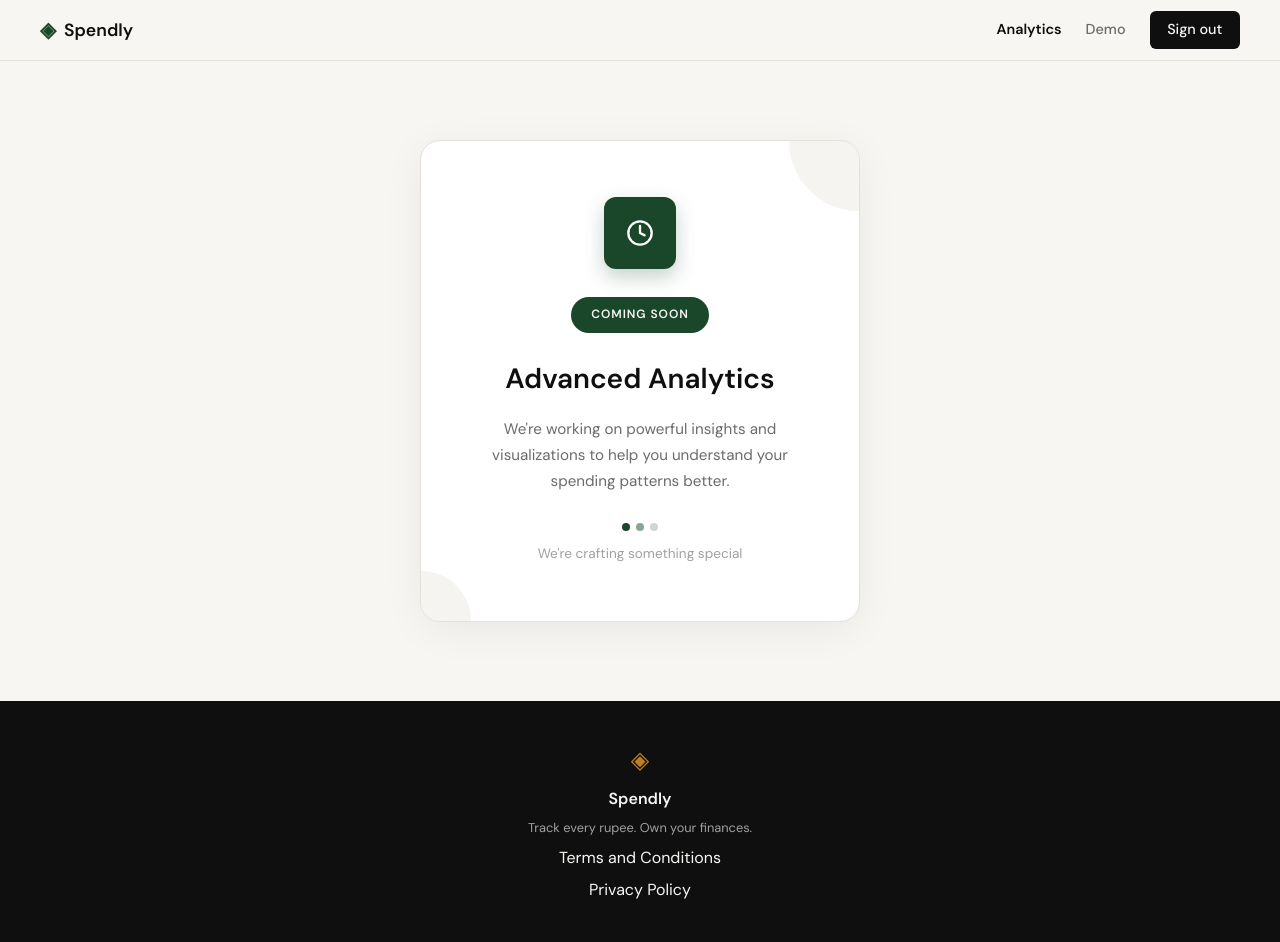
After one commit to bhat0155/expenseTracking, a Flask app: page /analytics in a window 1280 px wide. The commit adds this page. Run offline with Flask 3, Linux system fonts and the light colour scheme; the visitor is signed in with stand-in values (Sample User, id 1); data comes from the database, SQL or seed files in the repository.

Commit message:
Add Analytics coming-soon page
Adds a protected /analytics route with a Coming Soon page for
Advanced Analytics, plus a nav link visible only to logged-in users
that highlights active on the analytics page.

Co-Authored-By: Claude Sonnet 5 <noreply@anthropic.com>

```diff
--- a/app.py
+++ b/app.py
@@ -133,6 +133,14 @@ def profile():
     return render_profile(success="Profile updated successfully.")
 
 
+@app.route("/analytics")
+def analytics():
+    if not session.get("user_id"):
+        return redirect(url_for("login"))
+
+    return render_template("analytics.html")
+
+
 # ------------------------------------------------------------------ #
 # Placeholder routes — students will implement these                  #
 # ------------------------------------------------------------------ #
--- a/static/css/style.css
+++ b/static/css/style.css
@@ -102,6 +102,7 @@ a { color: inherit; text-decoration: none; }
 
 .nav-links a { color: var(--ink-muted); transition: color 0.2s; }
 .nav-links a:hover { color: var(--ink); }
+.nav-links a.active { color: var(--ink); font-weight: 600; }
 
 .nav-cta {
     background: var(--ink) !important;
@@ -548,6 +549,125 @@ a { color: inherit; text-decoration: none; }
 }
 
 /* ------------------------------------------------------------------ */
+/* Coming soon (Analytics)                                             */
+/* ------------------------------------------------------------------ */
+
+.coming-soon-section {
+    min-height: calc(100vh - 60px - 100px);
+    display: flex;
+    align-items: center;
+    justify-content: center;
+    padding: 3rem 2rem;
+}
+
+.coming-soon-card {
+    position: relative;
+    background: var(--paper-card);
+    border: 1px solid var(--border);
+    border-radius: var(--radius-lg);
+    padding: 3.5rem 2.5rem;
+    width: 100%;
+    max-width: 440px;
+    text-align: center;
+    overflow: hidden;
+    box-shadow: 0 8px 40px rgba(0, 0, 0, 0.06);
+}
+
+.coming-soon-card::before,
+.coming-soon-card::after {
+    content: "";
+    position: absolute;
+    z-index: 0;
+    border-radius: 50%;
+    background: var(--paper-warm);
+    opacity: 0.6;
+}
+
+.coming-soon-card::before {
+    width: 140px;
+    height: 140px;
+    top: -70px;
+    right: -70px;
+}
+
+.coming-soon-card::after {
+    width: 100px;
+    height: 100px;
+    bottom: -50px;
+    left: -50px;
+}
+
+.coming-soon-content {
+    position: relative;
+    z-index: 1;
+}
+
+.coming-soon-icon {
+    width: 72px;
+    height: 72px;
+    margin: 0 auto 1.75rem;
+    background: var(--accent);
+    border-radius: var(--radius-md);
+    display: flex;
+    align-items: center;
+    justify-content: center;
+    box-shadow: 0 8px 20px rgba(26, 71, 42, 0.25);
+}
+
+.coming-soon-badge {
+    display: inline-block;
+    background: var(--accent);
+    color: var(--paper);
+    font-size: 0.75rem;
+    font-weight: 700;
+    letter-spacing: 0.08em;
+    text-transform: uppercase;
+    padding: 0.5rem 1.25rem;
+    border-radius: 999px;
+    margin-bottom: 1.5rem;
+}
+
+.coming-soon-title {
+    font-family: var(--font-body);
+    font-size: 1.75rem;
+    font-weight: 700;
+    color: var(--ink);
+    margin-bottom: 1rem;
+}
+
+.coming-soon-subtitle {
+    font-size: 0.95rem;
+    color: var(--ink-muted);
+    line-height: 1.7;
+    max-width: 340px;
+    margin: 0 auto 1.75rem;
+}
+
+.coming-soon-dots {
+    display: flex;
+    align-items: center;
+    justify-content: center;
+    gap: 0.4rem;
+    margin-bottom: 0.75rem;
+}
+
+.coming-soon-dot {
+    width: 8px;
+    height: 8px;
+    border-radius: 50%;
+    display: inline-block;
+}
+
+.coming-soon-dot-1 { background: var(--accent); }
+.coming-soon-dot-2 { background: #8ba593; }
+.coming-soon-dot-3 { background: #cfd6d1; }
+
+.coming-soon-caption {
+    font-size: 0.85rem;
+    color: var(--ink-faint);
+}
+
+/* ------------------------------------------------------------------ */
 /* Footer                                                              */
 /* ------------------------------------------------------------------ */
 
--- /dev/null
+++ b/templates/analytics.html
@@ -0,0 +1,38 @@
+{% extends "base.html" %}
+
+{% block title %}Analytics — Spendly{% endblock %}
+
+{% block content %}
+
+<section class="coming-soon-section">
+    <div class="coming-soon-card">
+        <div class="coming-soon-content">
+            <div class="coming-soon-icon">
+                <svg width="28" height="28" viewBox="0 0 24 24" fill="none" stroke="#ffffff"
+                     stroke-width="2" stroke-linecap="round" stroke-linejoin="round">
+                    <circle cx="12" cy="12" r="10"></circle>
+                    <polyline points="12 6 12 12 16 14"></polyline>
+                </svg>
+            </div>
+
+            <span class="coming-soon-badge">Coming Soon</span>
+
+            <h1 class="coming-soon-title">Advanced Analytics</h1>
+
+            <p class="coming-soon-subtitle">
+                We're working on powerful insights and visualizations to help you
+                understand your spending patterns better.
+            </p>
+
+            <div class="coming-soon-dots">
+                <span class="coming-soon-dot coming-soon-dot-1"></span>
+                <span class="coming-soon-dot coming-soon-dot-2"></span>
+                <span class="coming-soon-dot coming-soon-dot-3"></span>
+            </div>
+
+            <p class="coming-soon-caption">We're crafting something special</p>
+        </div>
+    </div>
+</section>
+
+{% endblock %}
--- a/templates/base.html
+++ b/templates/base.html
@@ -20,6 +20,7 @@
             </a>
             <div class="nav-links">
                 {% if session.get('user_id') %}
+                <a href="{{ url_for('analytics') }}" class="{% if request.endpoint == 'analytics' %}active{% endif %}">Analytics</a>
                 <a href="{{ url_for('profile') }}">{{ current_user['name'].split(' ')[0] }}</a>
                 <a href="{{ url_for('logout') }}" class="nav-cta">Sign out</a>
                 {% else %}
```
